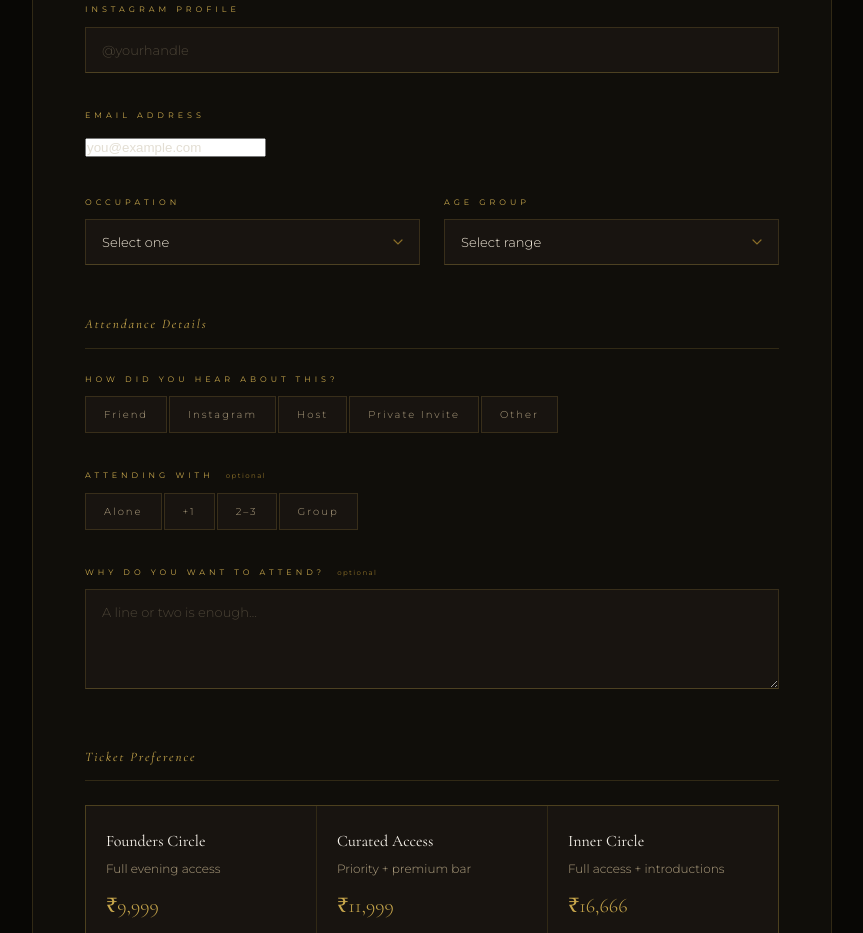
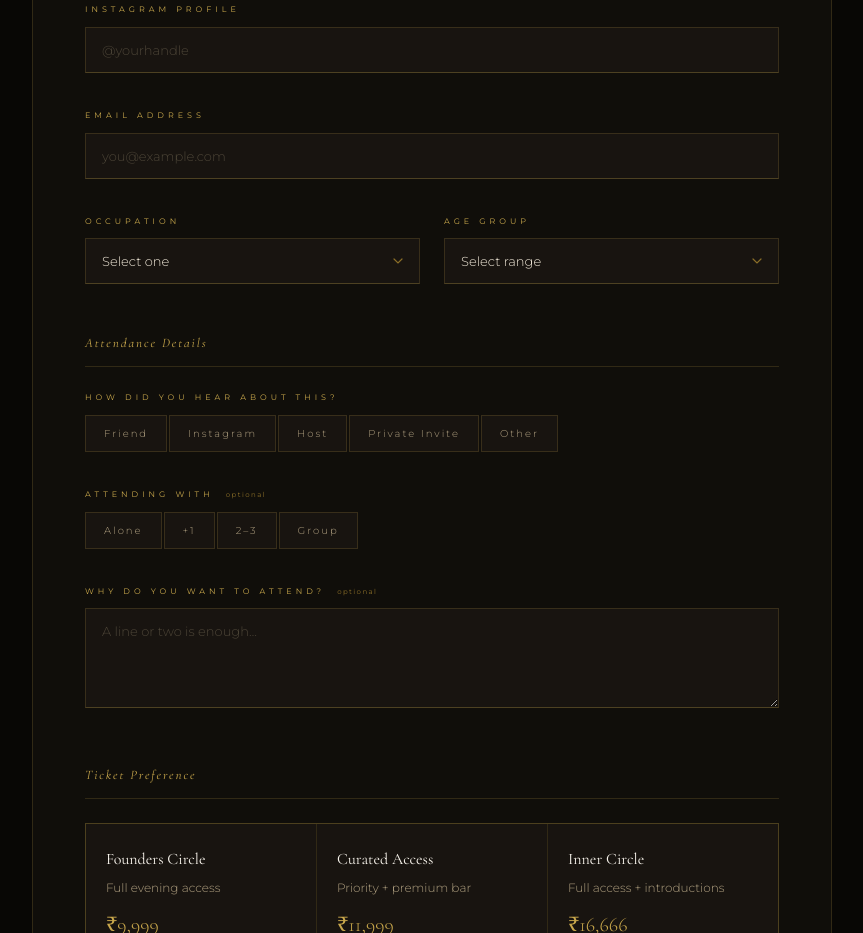
Before and after one commit to arpan-evita/pool-party-invitation, a plain HTML site: page index.html in a window 1280 px wide. Shown: the part 4230-5163 px from the top of the page, without its empty margins (208-1071 px from the left). Drawn offline with nearby package versions, Linux system fonts and the light colour scheme.

Commit message:
Fix email field styling: add input[type='email'] to dark-minimalist theme

```diff
--- a/style.css
+++ b/style.css
@@ -587,6 +587,7 @@ label span.note {
 
 input[type="text"],
 input[type="tel"],
+input[type="email"],
 textarea,
 select {
   width:100%;
@@ -607,6 +608,7 @@ select {
 
 input[type="text"]:focus,
 input[type="tel"]:focus,
+input[type="email"]:focus,
 textarea:focus,
 select:focus {
   border-color:var(--border2);
```
